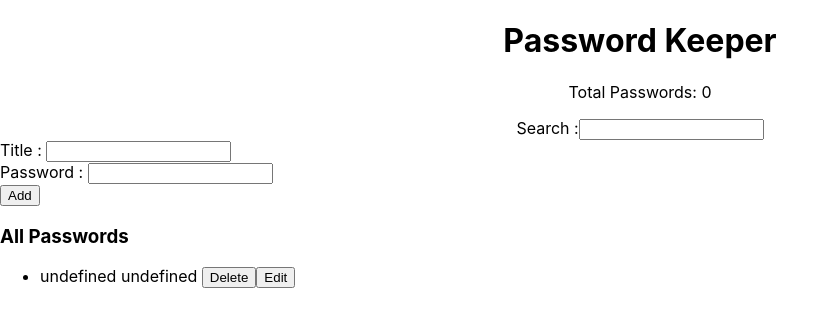
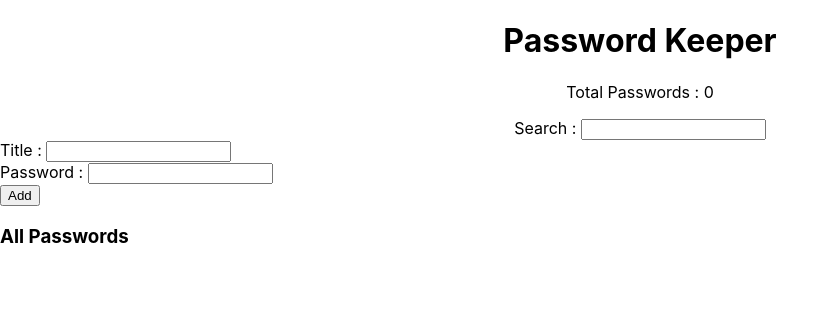
Before and after one commit to PREM-KUMAR-D/password-keeper, a React (Create React App) app: page / in a window 1280 px wide. Shown: the top 326 px of the page, without its empty margins (0-839 px from the left). Built offline with nearby package versions, Linux system fonts and the light colour scheme.

Commit message:
everything other than edit and search functionality completed

```diff
--- a/src/App.js
+++ b/src/App.js
@@ -1,14 +1,53 @@
-import React from "react";
+import React, { useEffect, useState }  from "react";
 import PasswordTitle from "./Components/PasswordTitle/PasswordTitle";
 import PasswordForm from "./Components/PasswordForm/PasswordForm";
 import PasswordLists from "./Components/PasswordLists/PasswordLists";
 
 function App() {
+
+  const [passwords,setPasswords] = useState([]);
+  const [passwordCount ,setPasswordCount] = useState(0);
+
+  useEffect(()=>{
+    setPasswordCount((prev)=>prev+1);
+  },[passwords])
+
+
+  const formSubmitHandler = (title,password)=>{
+    setPasswords((prev)=>{
+      return [...prev,{
+        title:title,
+        password: password,
+        id: Math.random().toString(),
+      }]
+    })
+
+  }
+
+  const deleteHandler= (id)=>{
+    setPasswords((prev)=>{
+      return [...prev].filter((password)=>{
+        return password.id !==id;
+      })
+    })
+
+  }
+
+  const editHandler=(id)=>{
+    setPasswords((prev)=>{
+      return [...prev].filter((password)=>{
+        return password.id !==id;
+      })
+    })
+  }
+
+
+
   return (
     <>
-      <PasswordTitle/>
-      <PasswordForm/>
-      <PasswordLists/>
+      <PasswordTitle passwordCount ={passwordCount}/>
+      <PasswordForm onAddForm={formSubmitHandler} />
+      <PasswordLists passwords={passwords} onEdit={editHandler} onDelete={deleteHandler}/>
     </>
   );
 }
--- a/src/Components/PasswordForm/PasswordForm.js
+++ b/src/Components/PasswordForm/PasswordForm.js
@@ -1,9 +1,21 @@
 import React from "react";
 import "./PasswordForm.css";
 
-const PasswordForm = ()=>{
+const PasswordForm = (props)=>{
+
+
+
+    const formSubmitHandler =(event)=>{
+        event.preventDefault();
+        props.onAddForm(event.target.title.value,event.target.password.value);
+        event.target.title.value="";
+        event.target.password.value="";
+    }
+
+
+
     return (
-        <form>
+        <form onSubmit={formSubmitHandler}>
 
             <div>
                 <label htmlFor="title">Title : </label>
--- a/src/Components/PasswordItem/PasswordItem.js
+++ b/src/Components/PasswordItem/PasswordItem.js
@@ -2,14 +2,25 @@ import React from "react";
 import "./PasswordItem.css";
 
 const PasswordItem =(props)=>{
+
+    const deleteHandler=(event)=>{
+        props.onDelete(props.id);
+    }
+
+    const editHandler=(event)=>{
+
+        console.log(event);
+        props.onEdit(props.id);
+    }
+
     return (
         <>
             <li>
                 {props.title + " " + props.password +" "}
-                <button type="click">
+                <button type="click" onClick={deleteHandler}>
                     Delete
                 </button>
-                <button type="click">
+                <button type="click" onClick={editHandler}>
                     Edit
                 </button>
             </li>
--- a/src/Components/PasswordLists/PasswordLists.js
+++ b/src/Components/PasswordLists/PasswordLists.js
@@ -2,14 +2,29 @@ import React from "react";
 import "./PasswordLists.css";
 import PasswordItem from "../PasswordItem/PasswordItem";
 
-const PasswordLists =()=>{
+const PasswordLists =(props)=>{
     return (
         <div>
             <h3>
                All Passwords
+
             </h3>
             <ul>
-                <PasswordItem/>
+                {props.passwords.map((password)=>{
+                    console.log("Password"+ JSON.stringify(password))
+                    return (
+                        <PasswordItem
+                            title={password.title}
+                            password= {password.password}
+                            key={password.id}
+                            onEdit={props.onEdit}
+                            onDelete={props.onDelete}
+                            id={password.id}
+                        />
+                    )
+
+                })}
+
             </ul>
 
         </div>
--- a/src/Components/PasswordTitle/PasswordTitle.js
+++ b/src/Components/PasswordTitle/PasswordTitle.js
@@ -2,19 +2,19 @@ import React from "react";
 
 import "./PasswordTitle.css";
 
-const PasswordTitle = ()=>{
+const PasswordTitle = (props)=>{
 
-    let passwordCount =0 ;
+
 
     return (
             <div className="title">
 
                 <h1> Password Keeper</h1>
                 <div>
-                    <p>Total Passwords: {passwordCount}</p>
+                    <p>Total Passwords : {props.passwordCount-1}</p>
                 </div>
                 <div>
-                    <label htmlFor="seach">Search :</label>
+                    <label htmlFor="seach">Search : </label>
                     <input type="text" name="search"  id="search"></input>
                 </div>
             </div>
```
